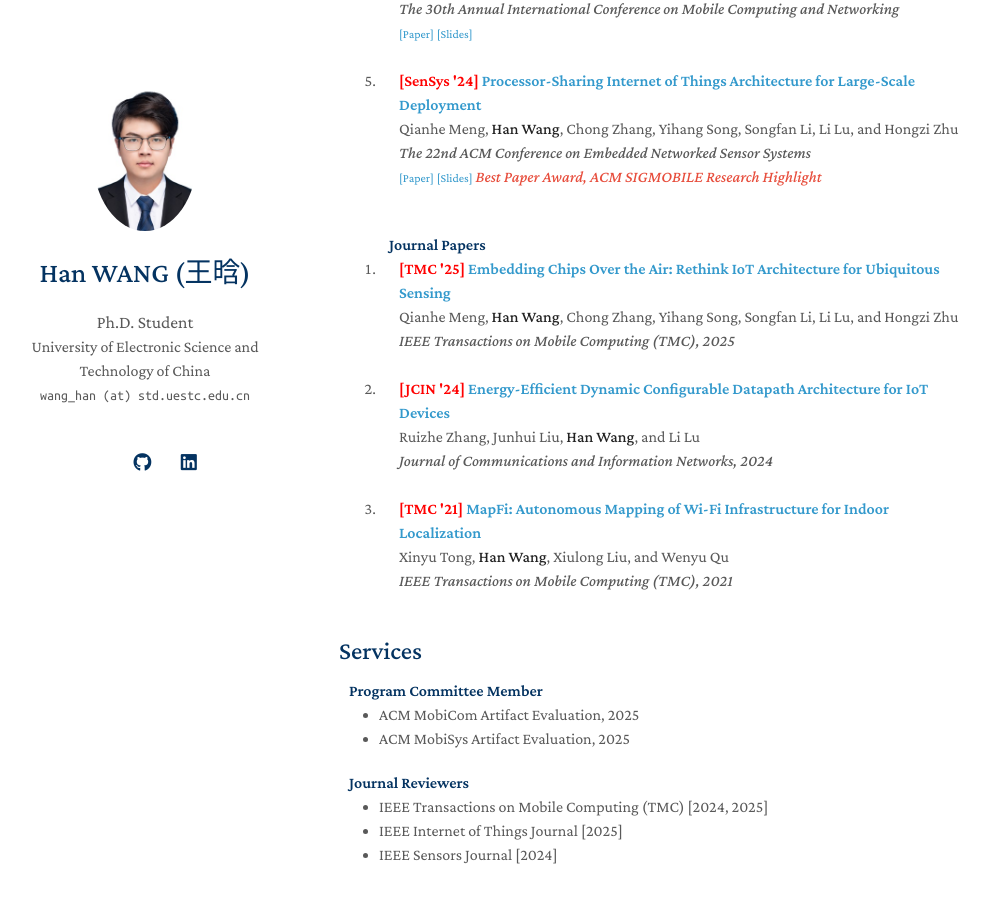
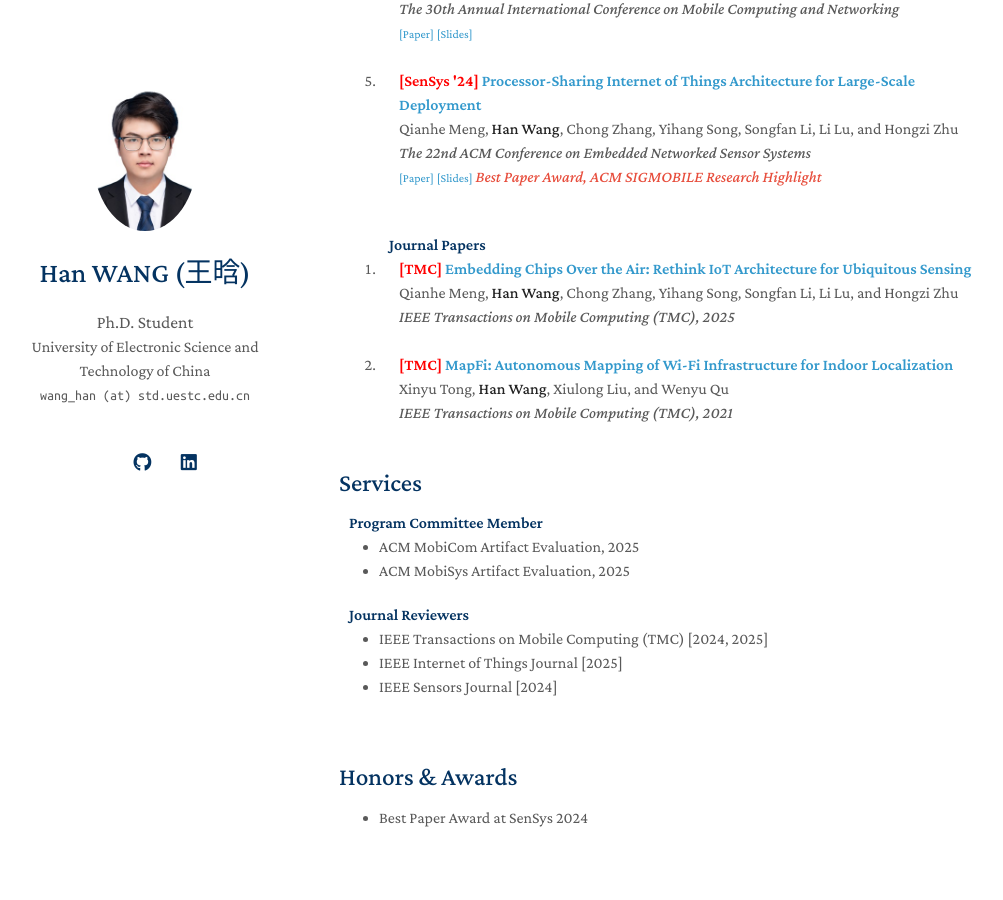
Before and after one commit to hwang620/hwang620.github.io, a Jekyll site: the page built from index.md, in a window 1280 px wide and 900 px high, scrolled down 1216 px. Shown: the whole window, without its empty margins (131-1134 px from the left). Built offline with Jekyll 4.4.1, drawn with Linux system fonts in a browser that asks for light colours; a style sheet for code colours, icons or effects is not loaded; our own code applies the rules of GitHub Pages for plain Markdown files.

Commit message:
Update publications_journal.yml

```diff
--- a/_data/publications_journal.yml
+++ b/_data/publications_journal.yml
@@ -1,18 +1,18 @@
 main:
+  # - title: "Bringing LoRa Downlink to Backscatter Devices"
+  #   authors: <strong>Han Wang</strong>, Yihang Song, Qianhe Meng, Chong Zhang, Songfan Li, Shuwei Wu, Ruizhe Zhang, and Li Lu
+  #   conference_short: TON
+  #   conference: IEEE Transactions on Networking (TON)
 
   - title: "Embedding Chips Over the Air: Rethink IoT Architecture for Ubiquitous Sensing"
     authors: Qianhe Meng, <strong>Han Wang</strong>, Chong Zhang, Yihang Song, Songfan Li, Li Lu, and Hongzi Zhu
-    conference_short: TMC '25
+    conference_short: TMC
     conference: IEEE Transactions on Mobile Computing (TMC), 2025
 
-  - title: "Energy-Efficient Dynamic Configurable Datapath Architecture for IoT Devices"
-    authors: Ruizhe Zhang, Junhui Liu, <strong>Han Wang</strong>, and Li Lu
-    conference_short: JCIN '24
-    conference: Journal of Communications and Information Networks, 2024
 
   - title: "MapFi: Autonomous Mapping of Wi-Fi Infrastructure for Indoor Localization"
     authors: Xinyu Tong, <strong>Han Wang</strong>, Xiulong Liu, and Wenyu Qu
-    conference_short: TMC '21
+    conference_short: TMC
     conference: IEEE Transactions on Mobile Computing (TMC), 2021
 #    pdf: https://mqhyes.github.io/
 #    code: https://github.com/MrGiovanni/ContinualLearning
```
